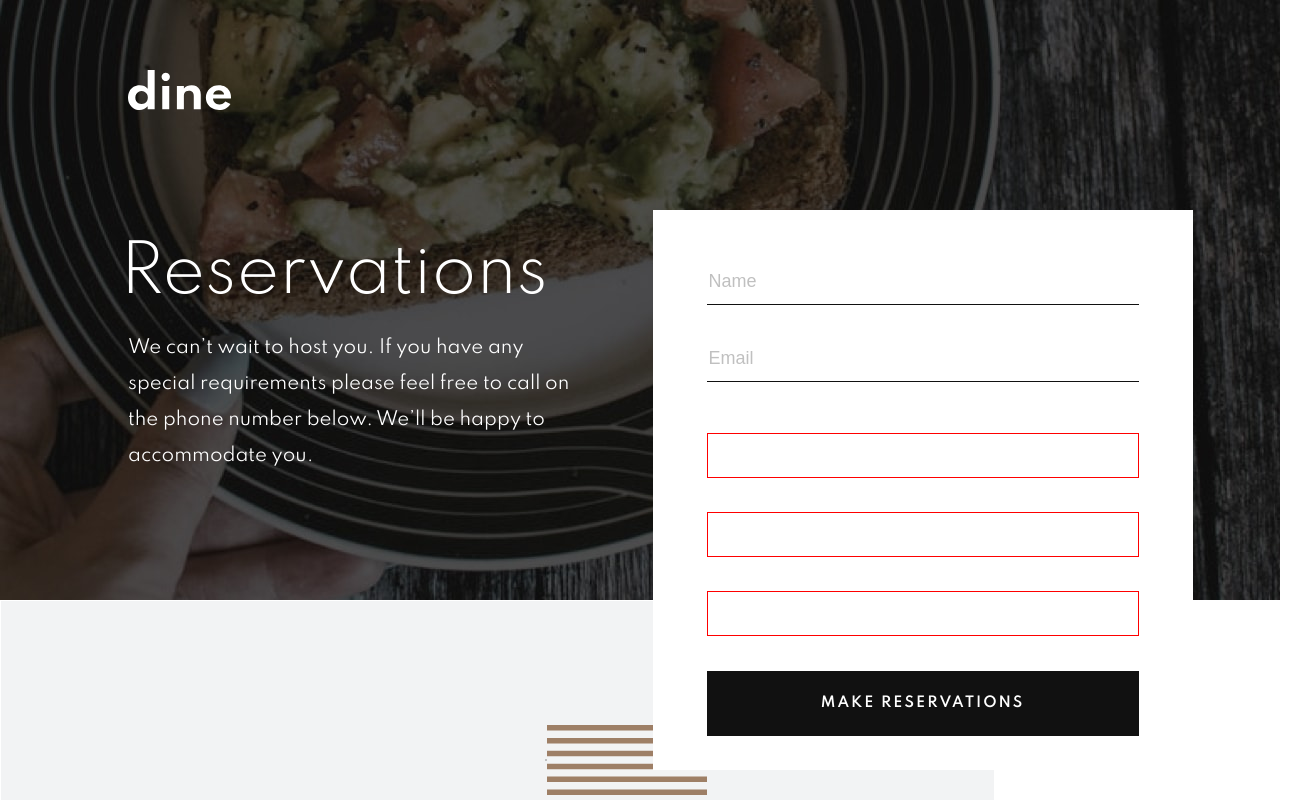
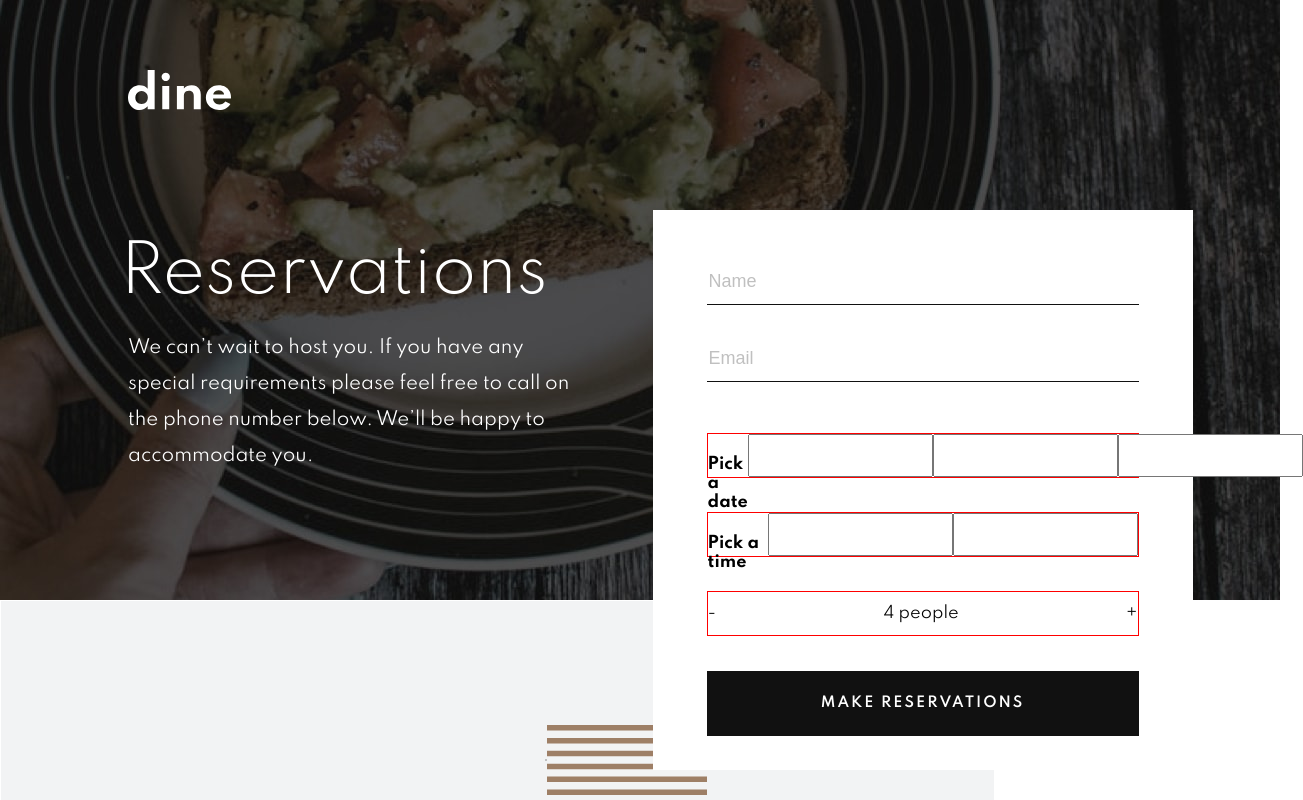
Before and after one commit to SJellen/dine, a Next.js app: page /book in a window 1280 px wide. Shown: the top 800 px of the page, 1303 px wide, since content can reach past the window. Built offline with nearby package versions, Linux system fonts and the light colour scheme.

Commit message:
work on people select

```diff
--- a/components/Booking/Form.js
+++ b/components/Booking/Form.js
@@ -22,13 +22,18 @@ export default function Form() {
                         />
                     </div>
                     <div className={styles.dateContainer}>
-
+                        <h4>Pick a date</h4>
+                        <input className='twoDigitInput' />
+                        <input className='twoDigitInput' />
+                        <input />
                     </div>
                     <div className={styles.timeContainer}>
-
+                        <h4>Pick a time</h4>
+                        <input className='twoDigitInput' />
+                        <input className='twoDigitInput' />
                     </div>
                     <div className={styles.selectContainer}>
-
+                        <span>-</span><span>4 people</span><span>+</span>
                     </div>
                     <a>MAKE RESERVATIONS</a>
                 </form>
--- a/styles/Book/Form.module.scss
+++ b/styles/Book/Form.module.scss
@@ -48,11 +48,25 @@
                 font-size: 18px;
             }
         }
-        .dateContainer, .timeContainer, .selectContainer {
+        .dateContainer, .timeContainer {
             width: 80%;
             height: 45px;
             border: 1px solid red;
+            display: flex;
+            flex-direction: row;
         }
+
+        .selectContainer {
+            width: 80%;
+            height: 45px;
+            border: 1px solid red;
+            display: flex;
+            flex-direction: row;
+            align-items: center;
+            justify-content: space-between;
+        }
+
+
         a {
             display: flex;
             align-items: center;
```
